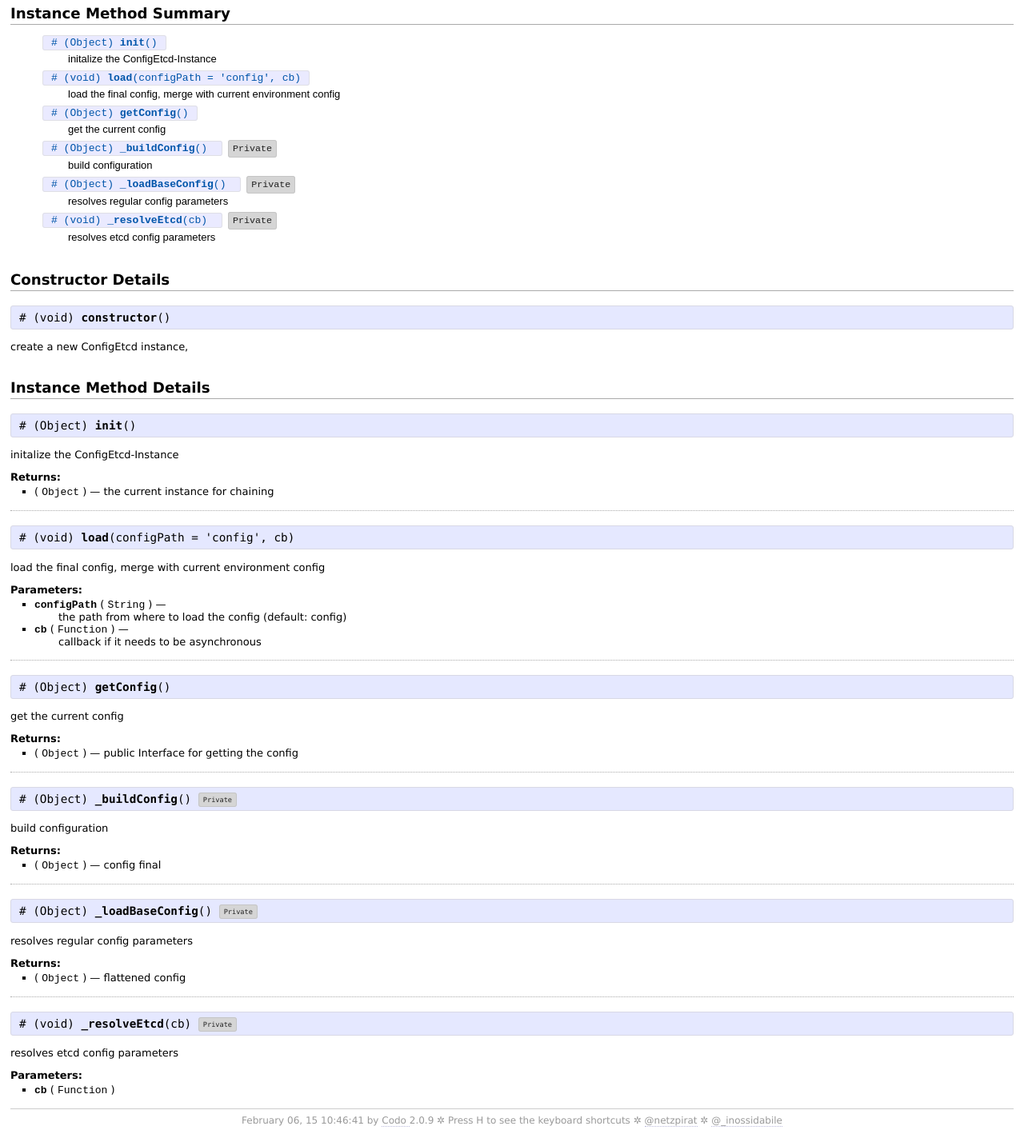
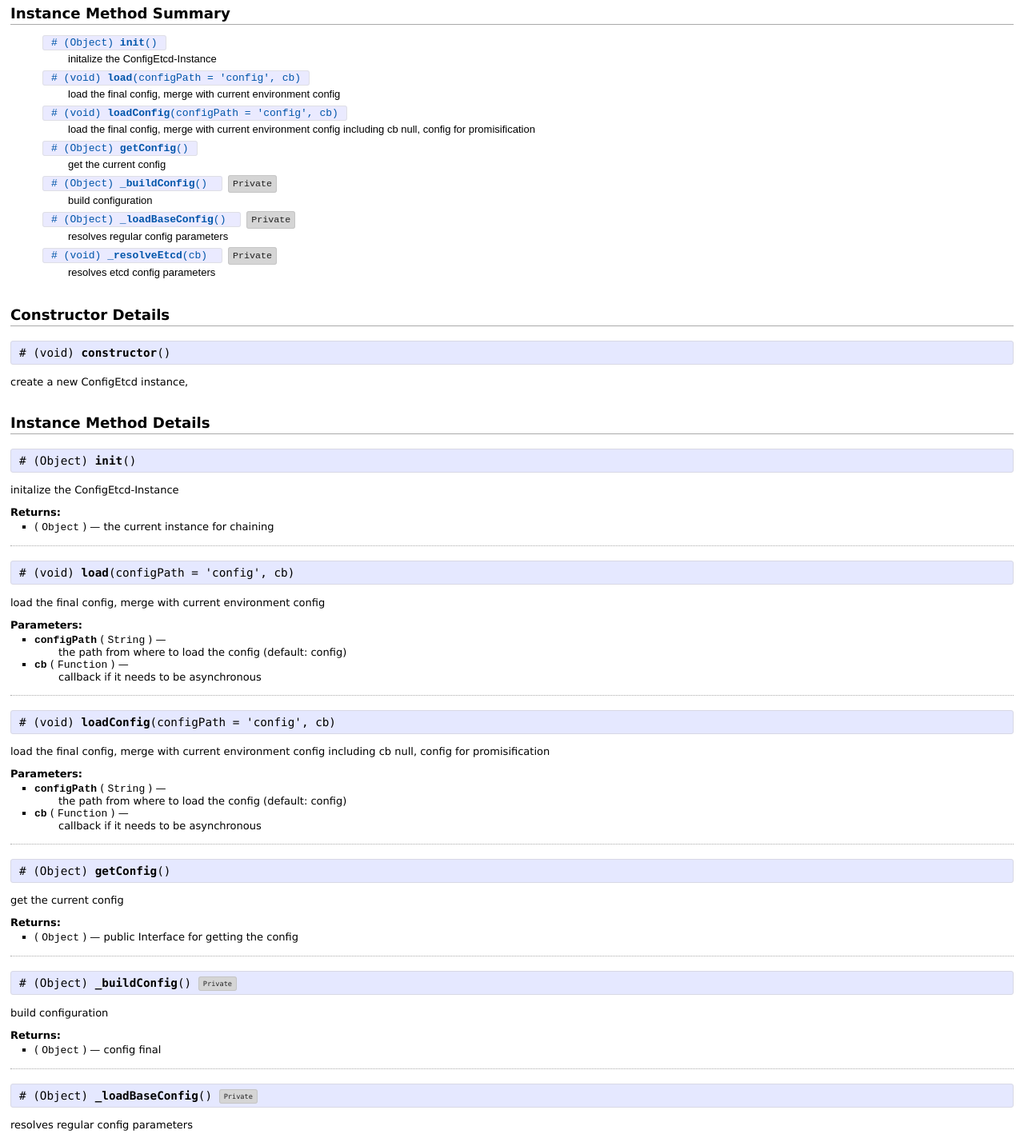
Before and after one commit to valiton/node-lib-config-etcd, a website: page doc/class/ConfigEtcd.html in a window 1280 px wide. Shown: the part 180-1598 px from the top of the page at 80% size. Drawn offline with Linux system fonts and the light colour scheme.

Commit message:
loadConfig method for promisification

```diff
--- a/doc/class/ConfigEtcd.html
+++ b/doc/class/ConfigEtcd.html
@@ -63,6 +63,19 @@
     </span>
     <span class='desc'>
       load the final config, merge with current environment config
+    </span>
+  </li>
+  <li>
+    <span class='signature'>
+      <a href='#loadConfig-dynamic'>
+        #
+(void)
+<b>loadConfig</b><span>(configPath = &#39;config&#39;, cb)</span>
+      </a>
+    </span>
+    <span class='desc'>
+      load the final config, merge with current environment config including cb null, config for promisification
+
     </span>
   </li>
   <li>
@@ -200,6 +213,47 @@
 </div>
   </div>
   <div class='method_details'>
+    <p class='signature' id='loadConfig-dynamic'>
+      #
+(void)
+<b>loadConfig</b><span>(configPath = &#39;config&#39;, cb)</span>
+      <br>
+    </p>
+    <div class='docstring'>
+  <p>load the final config, merge with current environment config
+including cb null, config for promisification</p>
+</div>
+<div class='tags'>
+  <h3>Parameters:</h3>
+  <ul class='param'>
+    <li>
+      <span class='name'>configPath</span>
+      <span class='type'>
+        (
+          <tt>String</tt>
+        )
+      </span>
+      &mdash;
+      <span class='desc'><ul> the path from where to load the config (default: config)
+</ul>
+</span>
+    </li>
+    <li>
+      <span class='name'>cb</span>
+      <span class='type'>
+        (
+          <tt>Function</tt>
+        )
+      </span>
+      &mdash;
+      <span class='desc'><ul> callback if it needs to be asynchronous
+</ul>
+</span>
+    </li>
+  </ul>
+</div>
+  </div>
+  <div class='method_details'>
     <p class='signature' id='getConfig-dynamic'>
       #
 (Object)
@@ -301,7 +355,7 @@
 </div>
     </div>
     <div id='footer'>
-  February 06, 15 10:46:41 by
+  May 08, 15 13:06:05 by
   <a href='https://github.com/coffeedoc/codo' title='CoffeeScript API documentation generator'>
     Codo
   </a>
--- a/doc/javascript/search.js
+++ b/doc/javascript/search.js
@@ -1 +1 @@
-window.searchData = [{"t":"ConfigEtcd","p":"class/ConfigEtcd.html"},{"t":"src/configetcd.coffee","p":"file/src/configetcd.coffee.html"},{"t":"README.md","p":"extra/README.md.html"},{"t":"ConfigEtcd#_buildConfig","p":"class/ConfigEtcd.html#_buildConfig-dynamic"},{"t":"ConfigEtcd#_loadBaseConfig","p":"class/ConfigEtcd.html#_loadBaseConfig-dynamic"},{"t":"ConfigEtcd#_resolveEtcd","p":"class/ConfigEtcd.html#_resolveEtcd-dynamic"},{"t":"ConfigEtcd#constructor","p":"class/ConfigEtcd.html#constructor-dynamic"},{"t":"ConfigEtcd#getConfig","p":"class/ConfigEtcd.html#getConfig-dynamic"},{"t":"ConfigEtcd#init","p":"class/ConfigEtcd.html#init-dynamic"},{"t":"ConfigEtcd#load","p":"class/ConfigEtcd.html#load-dynamic"}]
+window.searchData = [{"t":"ConfigEtcd","p":"class/ConfigEtcd.html"},{"t":"src/configetcd.coffee","p":"file/src/configetcd.coffee.html"},{"t":"README.md","p":"extra/README.md.html"},{"t":"ConfigEtcd#_buildConfig","p":"class/ConfigEtcd.html#_buildConfig-dynamic"},{"t":"ConfigEtcd#_loadBaseConfig","p":"class/ConfigEtcd.html#_loadBaseConfig-dynamic"},{"t":"ConfigEtcd#_resolveEtcd","p":"class/ConfigEtcd.html#_resolveEtcd-dynamic"},{"t":"ConfigEtcd#constructor","p":"class/ConfigEtcd.html#constructor-dynamic"},{"t":"ConfigEtcd#getConfig","p":"class/ConfigEtcd.html#getConfig-dynamic"},{"t":"ConfigEtcd#init","p":"class/ConfigEtcd.html#init-dynamic"},{"t":"ConfigEtcd#load","p":"class/ConfigEtcd.html#load-dynamic"},{"t":"ConfigEtcd#loadConfig","p":"class/ConfigEtcd.html#loadConfig-dynamic"}]
```
Also changed, not shown: doc/alphabetical_index.html (+1 -1 lines), doc/extra/README.md.html (+1 -1 lines), doc/file/src/configetcd.coffee.html (+1 -1 lines), doc/method_list.html (+8 -0 lines), src/configetcd.coffee (+9 -0 lines).
